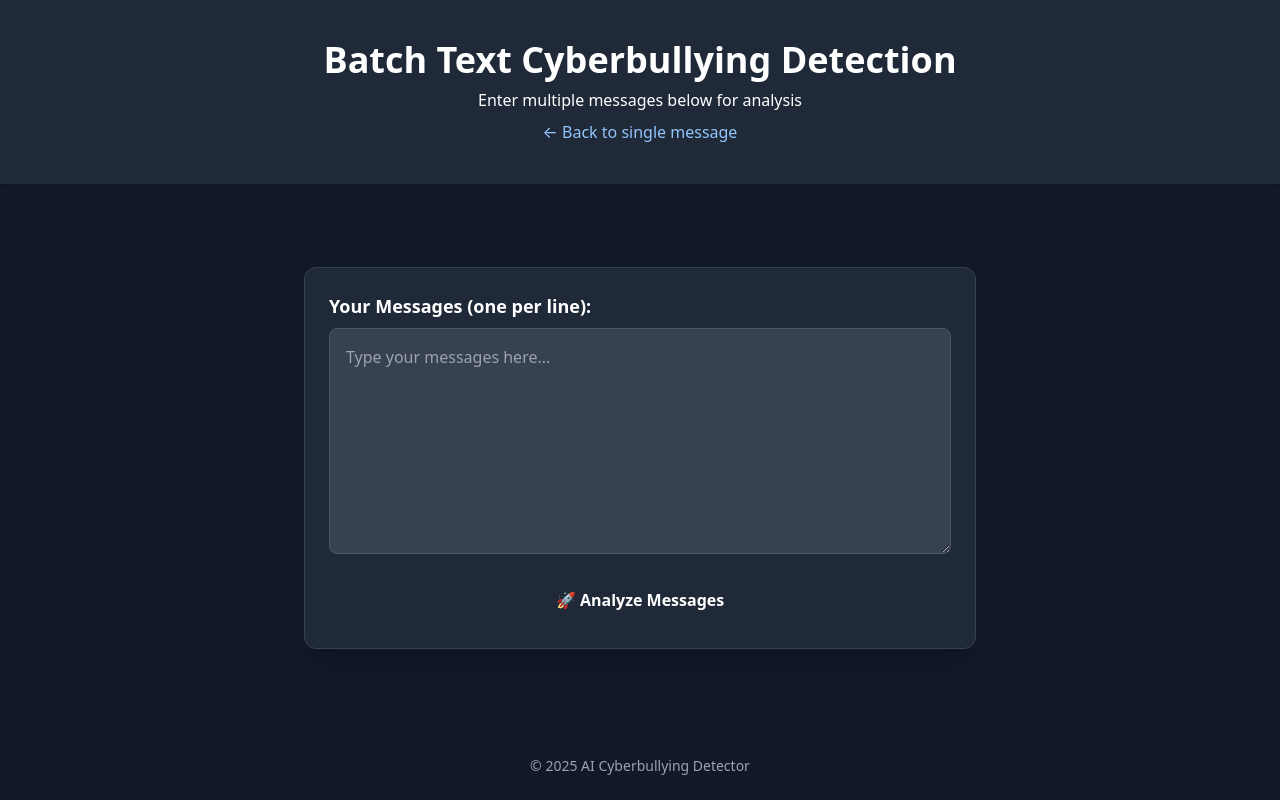
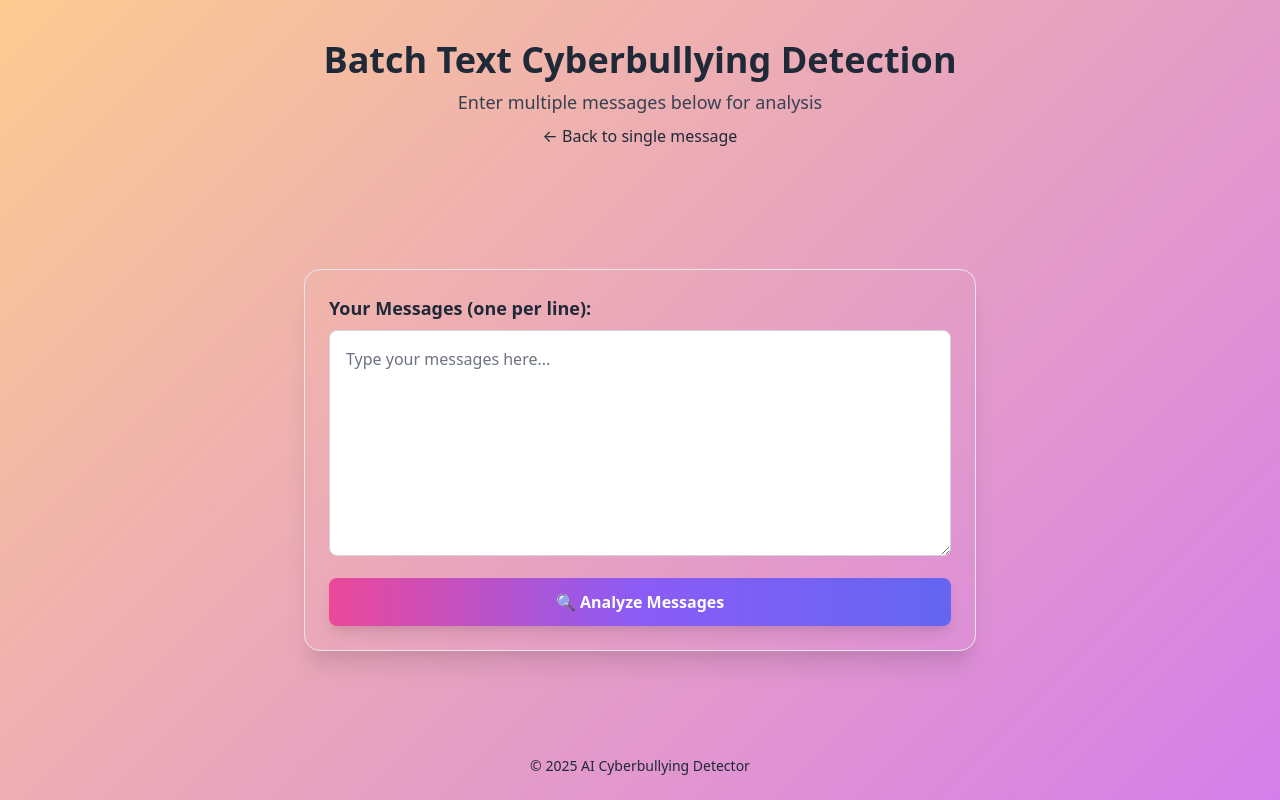
Before and after one commit to M-Awez/AI-Driven-Cyberbullying-System, a Flask app: page /batch_text in a window 1280 px wide. Run offline with Flask 3, Linux system fonts and the light colour scheme.

Commit message:
Enhance UI with new styles and color scheme
Updated styles and colors for improved UI and accessibility.

```diff
--- a/templates/batch_text.html
+++ b/templates/batch_text.html
@@ -5,39 +5,50 @@
   <meta name="viewport" content="width=device-width, initial-scale=1.0" />
   <title>Batch Text Cyberbullying Detection</title>
   <link href="https://cdn.jsdelivr.net/npm/tailwindcss@2.2.19/dist/tailwind.min.css" rel="stylesheet" />
+  <style>
+    .zoom-button {
+      transition: transform 0.3s ease;
+    }
+
+    .zoom-button:hover {
+      transform: scale(1.015);
+    }
+  </style>
 </head>
-<body class="bg-gray-900 text-white min-h-screen flex flex-col">
+<body class="min-h-screen flex flex-col" style="background: linear-gradient(135deg, #fccb90, #d57eeb);">
 
   <!-- Header -->
-  <header class="text-center py-10 bg-gray-800 shadow">
-    <h1 class="text-4xl font-bold text-violet-300">Batch Text Cyberbullying Detection</h1>
-    <p class="text-violet-400 mt-2">Enter multiple messages below for analysis</p>
-    <a href="/" class="mt-2 text-blue-300 hover:underline inline-block">&larr; Back to single message</a>
+  <header class="text-center py-10">
+    <h1 class="text-4xl font-extrabold text-gray-800 drop-shadow-md">Batch Text Cyberbullying Detection</h1>
+    <p class="text-gray-700 mt-2 text-lg">Enter multiple messages below for analysis</p>
+    <a href="/" class="mt-2 text-gray-800 hover:text-gray-900 hover:underline inline-block transition">
+      &larr; Back to single message
+    </a>
   </header>
 
   <!-- Main -->
   <main class="flex-1 flex flex-col items-center justify-center px-4 py-8">
-    <form method="POST" class="bg-gray-800 rounded-xl shadow-xl p-6 w-full max-w-2xl border border-gray-700">
+    <form method="POST" class="bg-white/90 rounded-2xl shadow-xl p-6 w-full max-w-2xl border border-gray-200">
       {% if error %}
         <div class="bg-red-500 text-white font-semibold px-4 py-2 mb-4 rounded">{{ error }}</div>
       {% endif %}
-      <label for="messages" class="block text-lg font-semibold mb-2">Your Messages (one per line):</label>
+      <label for="messages" class="block text-lg font-semibold mb-2 text-gray-800">Your Messages (one per line):</label>
       <textarea id="messages" name="messages" rows="8" required
-                class="w-full rounded-lg border border-gray-600 bg-gray-700 text-white p-4 focus:outline-none focus:ring-2 focus:ring-blue-500"
+                class="w-full rounded-lg border border-gray-300 bg-white text-black placeholder-gray-500 p-4 focus:outline-none focus:ring-2 focus:ring-pink-400"
                 placeholder="Type your messages here...">{{ input_text }}</textarea>
       <button type="submit"
-              class="mt-4 w-full bg-violet-700 hover:bg-violet-800 text-white font-bold py-3 rounded-lg transition">
-        🚀 Analyze Messages
+        class="mt-4 w-full bg-gradient-to-r from-pink-500 via-purple-500 to-indigo-500  text-white font-bold py-3 rounded-lg shadow-lg transition zoom-button">
+        🔍 Analyze Messages
       </button>
     </form>
 
     {% if results %}
     <div class="mt-8 w-full max-w-3xl">
-      <div class="bg-gray-800 p-6 rounded-xl border border-gray-700 shadow">
-        <h2 class="text-xl font-bold mb-4">Results</h2>
+      <div class="bg-white/90 p-6 rounded-2xl border border-gray-200 shadow-lg">
+        <h2 class="text-xl font-bold mb-4 text-gray-800">Results</h2>
         <div class="overflow-x-auto">
           <table class="min-w-full text-sm">
-            <thead class="bg-gray-700 text-white">
+            <thead class="bg-gray-100 text-gray-800">
               <tr>
                 <th class="px-4 py-2 text-left">Message</th>
                 <th class="px-4 py-2 text-left">Prediction</th>
@@ -45,9 +56,9 @@
             </thead>
             <tbody>
               {% for row in results %}
-              <tr class="border-t border-gray-600">
+              <tr class="border-t border-gray-300 hover:bg-gray-50 transition">
                 <td class="px-4 py-2">{{ row['message'] }}</td>
-                <td class="px-4 py-2 font-bold {% if row['Prediction'] == 'Cyberbullying' %}text-red-400{% else %}text-green-400{% endif %}">
+                <td class="px-4 py-2 font-bold {% if row['Prediction'] == 'Cyberbullying' %}text-red-500{% else %}text-green-600{% endif %}">
                   {{ row['Prediction'] }}
                 </td>
               </tr>
@@ -61,7 +72,7 @@
   </main>
 
   <!-- Footer -->
-  <footer class="text-center py-6 text-gray-400 text-sm">
+  <footer class="text-center py-6 text-gray-800 text-sm">
     &copy; {{ 2025 }} AI Cyberbullying Detector
   </footer>
 
```
